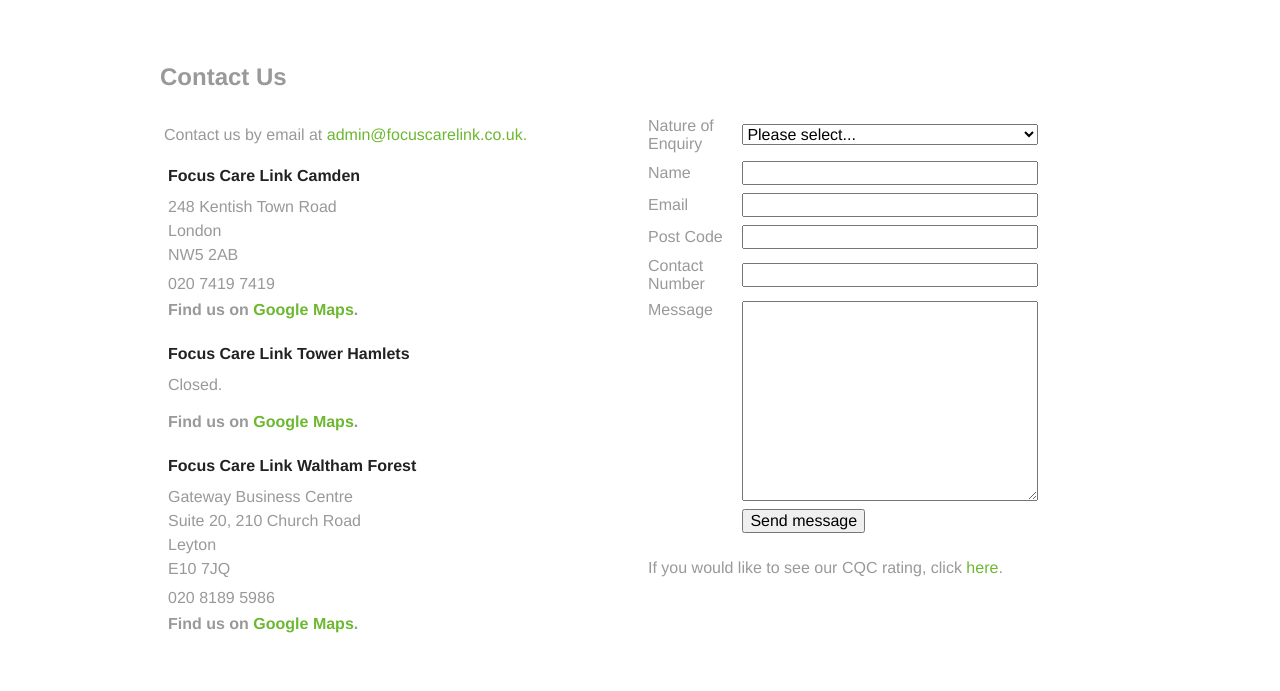
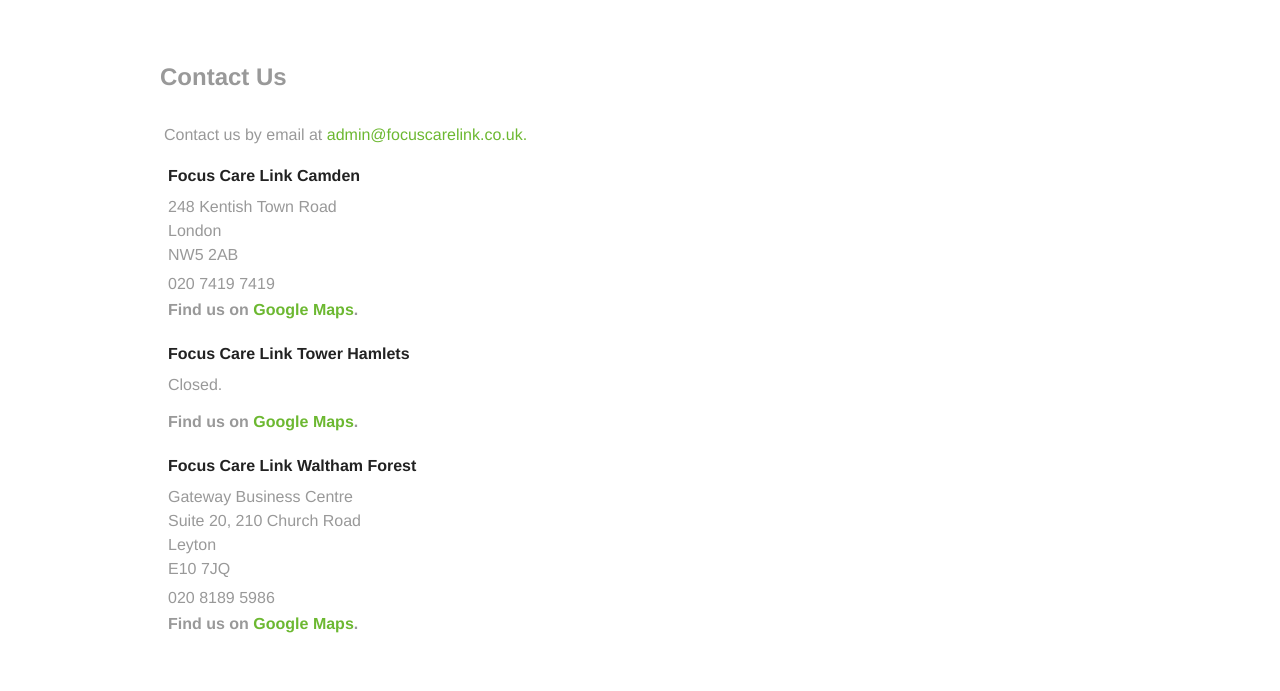
Before and after one commit to alikor/www.focuscarelink.co.uk, a plain HTML site: page contact.html in a window 1280 px wide. Shown: the part 109-800 px from the top of the page. Drawn offline with nearby package versions, Linux system fonts and the light colour scheme.

Commit message:
removed email form

```diff
--- a/contact.html
+++ b/contact.html
@@ -107,61 +107,6 @@
 
 					<td valign="top">
 
-						<table border="0" cellpadding="4" cellspacing="0" width="100%" class="manage">
-
-							<form name="editSettings" action="http://focuscarelink.co.uk/contact.php" method="post">
-								<tr>
-									<td width="20%">Nature of Enquiry</td>
-									<td width="80%">
-										<select name="nature" style="width: 80%">
-											<option value="0">Please select...</option>
-											<option value="1">I want to know more about your care services</option>
-											<option value="2">I am interested in a care worker job</option>
-											<option value="3">I am interested in an office job</option>
-										</select>
-									</td>
-								</tr>
-
-								<tr>
-									<td width="20%">Name</td>
-									<td width="80%"><input type="text" name="name" value="" style="width: 80%;" /></td>
-								</tr>
-
-								<tr>
-									<td>Email</td>
-									<td><input type="text" name="email" value="" style="width: 80%;" /></td>
-								</tr>
-
-								<tr>
-									<td>Post Code</td>
-									<td><input type="text" name="postcode" value="" style="width: 80%;" /></td>
-								</tr>
-
-								<tr>
-									<td>Contact Number</td>
-									<td><input type="text" name="number" value="" style="width: 80%;" /></td>
-								</tr>
-
-								<tr>
-									<td valign="top">Message</td>
-									<td><textarea name="content" style="width: 80%; height: 200px;"></textarea></td>
-								</tr>
-
-								<tr>
-									<td></td>
-									<td><input type="submit" value="Send message" /></td>
-								</tr>
-
-							</form>
-								<tr>
-									<td colspan="2"><br />
-										If you would like to see our CQC rating, click <a target="_blank" href="http://www.cqc.org.uk/search/all/focus care link?location=nw1%200rd">here</a>.
-									</td>
-								</tr>
-
-
-						</table>
-
 					</td>
 
 				</tr>
```
